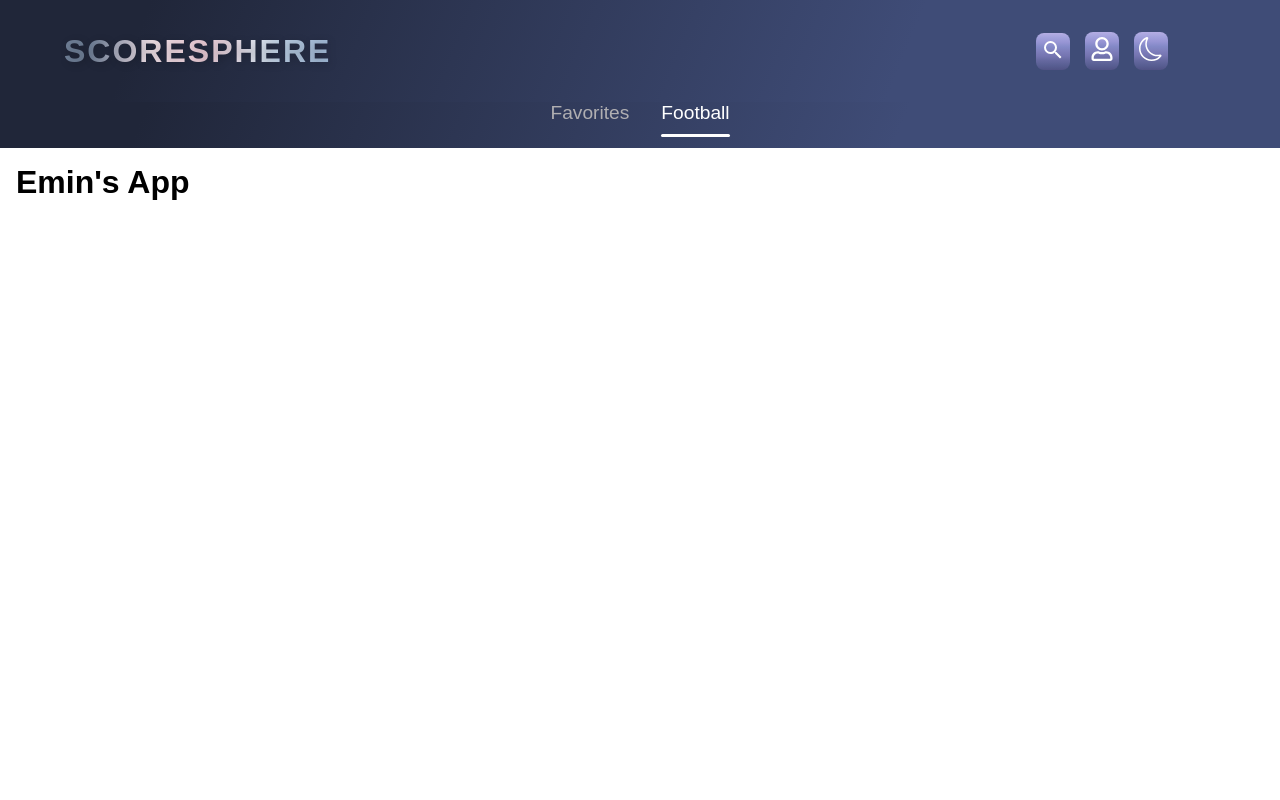
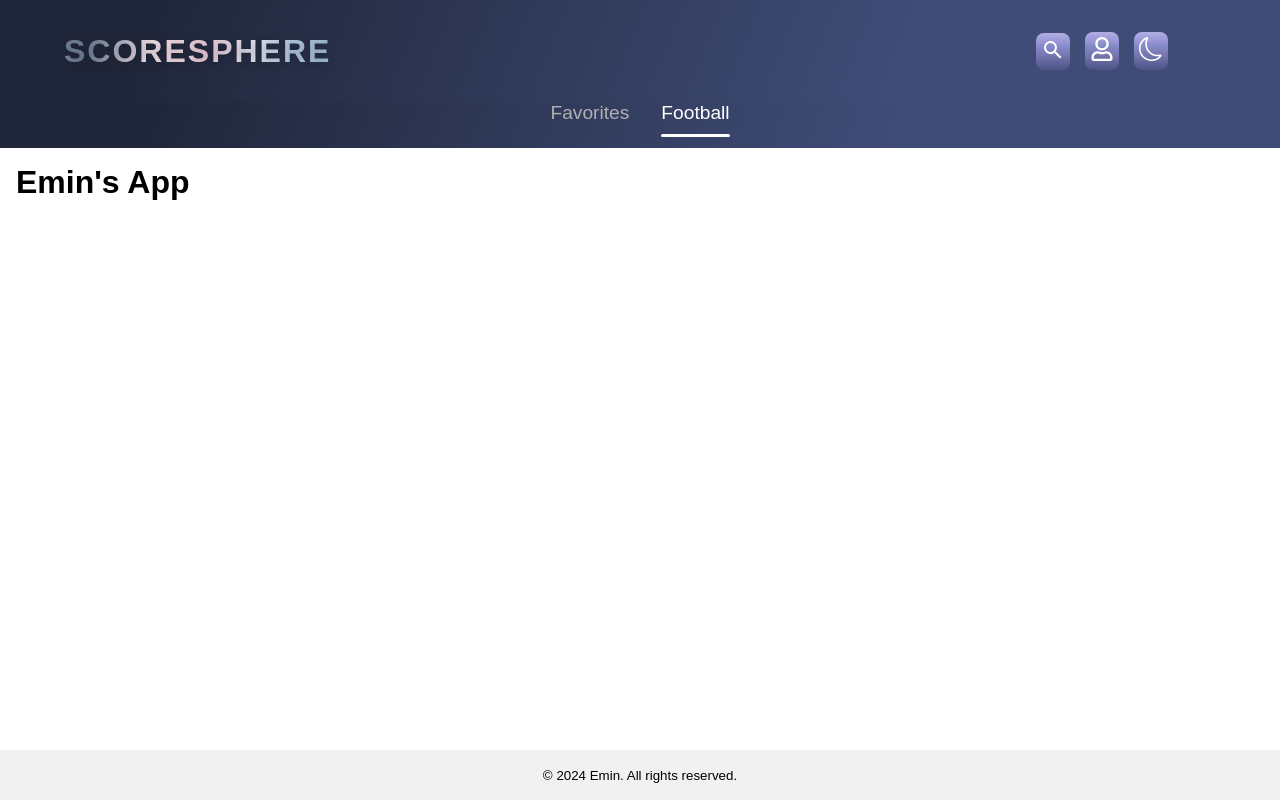
Before and after one commit to emindzanko1/NextScoreSphere, a Next.js app: page / in a window 1280 px wide. Built offline with nearby package versions, Linux system fonts and the light colour scheme.

Commit message:
Added footer

```diff
--- a/app/layout.js
+++ b/app/layout.js
@@ -1,6 +1,7 @@
 import localFont from 'next/font/local';
 import './globals.css';
 import Header from '@/components/Header/Header';
+import Footer from '@/components/Footer';
 
 const geistSans = localFont({
   src: './fonts/GeistVF.woff',
@@ -24,6 +25,7 @@ export default function RootLayout({ children }) {
       <body className={`${geistSans.variable} ${geistMono.variable}`}>
         <Header />
         {children}
+        <Footer />
       </body>
     </html>
   );
--- /dev/null
+++ b/components/Footer.js
@@ -0,0 +1,13 @@
+import classes from './Footer.module.css';
+
+const currentYear = new Date().getFullYear();
+
+const Footer = () => {
+  return (
+    <footer className={classes.footer}>
+      <small>&copy; {currentYear} Emin. All rights reserved.</small>
+    </footer>
+  );
+};
+
+export default Footer;
--- /dev/null
+++ b/components/Footer.module.css
@@ -0,0 +1,7 @@
+.footer {
+  text-align: center;
+  padding: 1rem;
+  background-color: #f1f1f1;
+  bottom: 0;
+  width: 100%;
+}
--- a/components/SportLinks.js
+++ b/components/SportLinks.js
@@ -6,7 +6,6 @@ import { usePathname } from 'next/navigation';
 
 const SportLinks = () => {
   const pathname = usePathname();
-  console.log(pathname);
   const [activeLink, setActiveLink] = useState('');
 
   const handleActive = link => {
```
